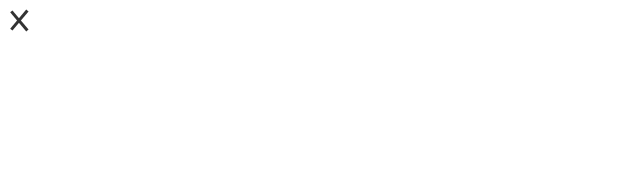
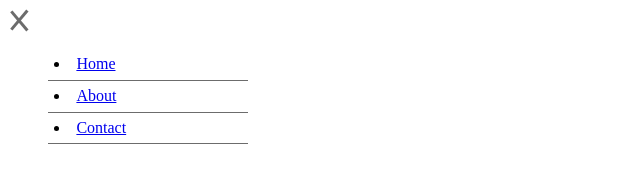
Before and after one commit to curiosdevcookie/burger_menu, a plain HTML site: page index.html in a window 1280 px wide. Both pictures are taken after a click on the element 20 px from the left and 20 px from the top of the page. Shown: the whole page, without its empty margins (0-640 px from the left). Drawn offline with Linux system fonts and the light colour scheme.

Commit message:
Add dropdown menu.

```diff
--- a/index.css
+++ b/index.css
@@ -12,7 +12,7 @@
   display: block;
   height: 3px;
   width: 100%;
-  background-color: #333;
+  background-color: #6c6c6c;
   transition: transform 0.3s ease-in-out;
 }
 
@@ -35,3 +35,20 @@
 .burger-menu.active .line-3 {
   transform: translateY(-0.5rem) rotate(-50deg);
 }
+
+
+menu {
+  display: none;
+}
+
+menu.active{
+  display: block;
+  /* width: -moz-fit-content;
+  width: fit-content; */
+  width: calc(100vh*0.25);
+}
+
+menu li{
+  padding: 0.4rem;
+  border-bottom: 1px solid #6c6c6c;
+}
--- a/index.html
+++ b/index.html
@@ -8,10 +8,15 @@
   <script src="index.js"></script>
 </head>
 <body>
-<div class="burger-menu" onclick="toggleMenu()">
-  <span class="line line-1"></span>
-  <span class="line line-2"></span>
-  <span class="line line-3"></span>
-</div>
+  <div class="burger-menu" onclick="toggleMenu()">
+    <span class="line line-1"></span>
+    <span class="line line-2"></span>
+    <span class="line line-3"></span>
+  </div>
+  <menu>
+      <li><a href="#">Home</a></li>
+      <li><a href="#">About</a></li>
+      <li><a href="#">Contact</a></li>
+  </menu>
 </body>
 </html>
--- a/index.js
+++ b/index.js
@@ -1,4 +1,7 @@
 function toggleMenu() {
   const burgerMenu = document.querySelector('.burger-menu');
   burgerMenu.classList.toggle('active');
+
+  const menuItems = document.getElementsByTagName('menu')[0];
+  menuItems.classList.toggle('active');
 }
```
